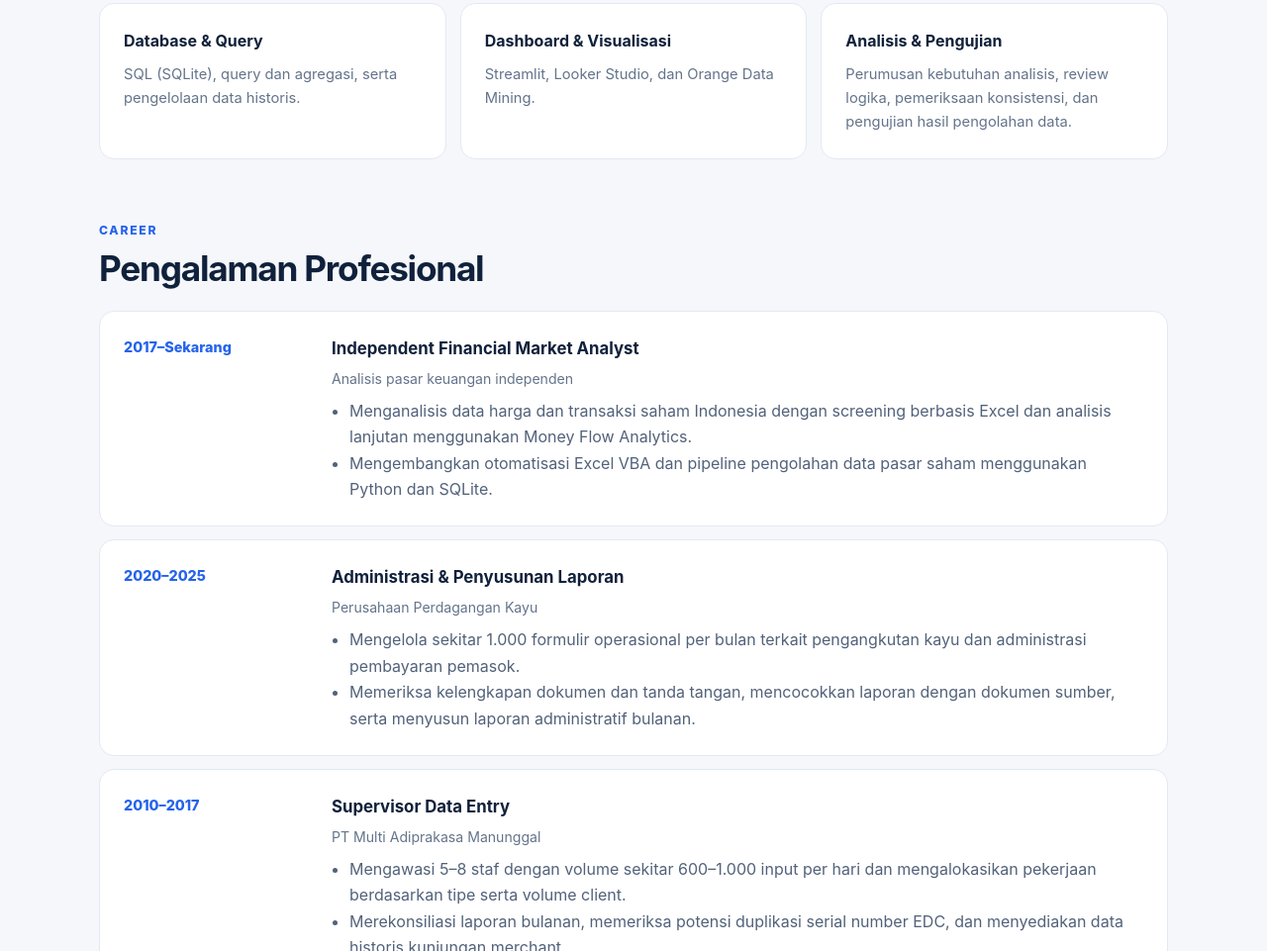
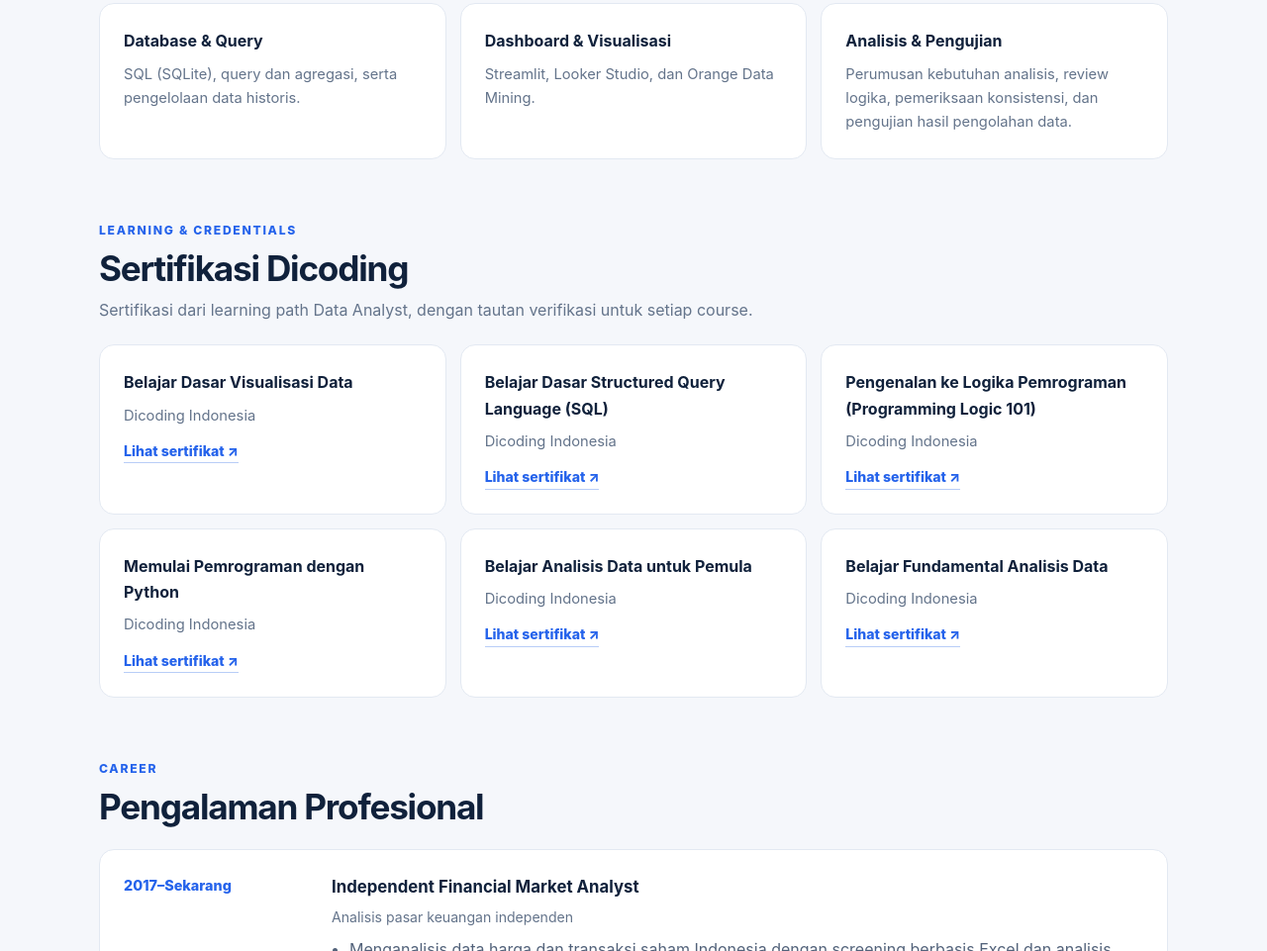
Before and after one commit to dedykhow/dedy-harjono-portfolio, a plain HTML site: page index.html in a window 1280 px wide. Shown: the part 2665-3626 px from the top of the page at 99% size. Drawn offline with Linux system fonts and the light colour scheme.

Commit message:
Add files via upload
update

```diff
--- a/index.html
+++ b/index.html
@@ -199,6 +199,19 @@
     </div>
   </section>
 
+
+  <section id="sertifikasi">
+    <div class="section-head"><div class="kicker">Learning & Credentials</div><h2>Sertifikasi Dicoding</h2><p class="section-intro">Sertifikasi dari learning path Data Analyst, dengan tautan verifikasi untuk setiap course.</p></div>
+    <div class="skills">
+      <div class="skill-card"><h3>Belajar Dasar Visualisasi Data</h3><p>Dicoding Indonesia</p><div class="project-links"><a href="https://www.dicoding.com/certificates/QLZ9N8YV9Z5D" target="_blank" rel="noopener">Lihat sertifikat ↗</a></div></div>
+      <div class="skill-card"><h3>Belajar Dasar Structured Query Language (SQL)</h3><p>Dicoding Indonesia</p><div class="project-links"><a href="https://www.dicoding.com/certificates/98XW8E5LWPM3" target="_blank" rel="noopener">Lihat sertifikat ↗</a></div></div>
+      <div class="skill-card"><h3>Pengenalan ke Logika Pemrograman (Programming Logic 101)</h3><p>Dicoding Indonesia</p><div class="project-links"><a href="https://www.dicoding.com/certificates/2VX3VK454PYQ" target="_blank" rel="noopener">Lihat sertifikat ↗</a></div></div>
+      <div class="skill-card"><h3>Memulai Pemrograman dengan Python</h3><p>Dicoding Indonesia</p><div class="project-links"><a href="https://www.dicoding.com/certificates/ERZR7EY1MZYV" target="_blank" rel="noopener">Lihat sertifikat ↗</a></div></div>
+      <div class="skill-card"><h3>Belajar Analisis Data untuk Pemula</h3><p>Dicoding Indonesia</p><div class="project-links"><a href="https://www.dicoding.com/certificates/NVP7W5KMRZR0" target="_blank" rel="noopener">Lihat sertifikat ↗</a></div></div>
+      <div class="skill-card"><h3>Belajar Fundamental Analisis Data</h3><p>Dicoding Indonesia</p><div class="project-links"><a href="https://www.dicoding.com/certificates/53XEMDY60PRN" target="_blank" rel="noopener">Lihat sertifikat ↗</a></div></div>
+    </div>
+  </section>
+
   <section id="pengalaman">
     <div class="section-head"><div class="kicker">Career</div><h2>Pengalaman Profesional</h2></div>
     <div class="timeline">
```
